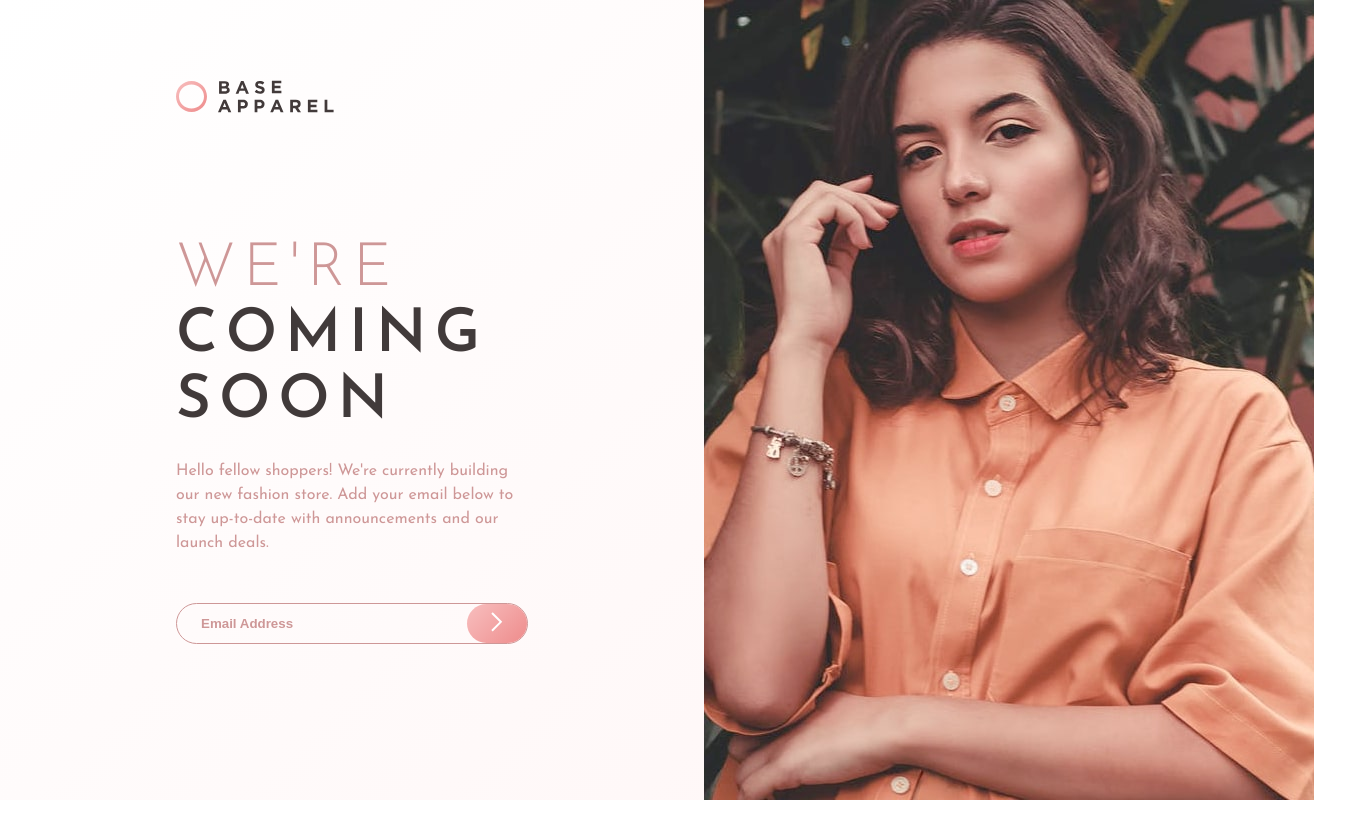
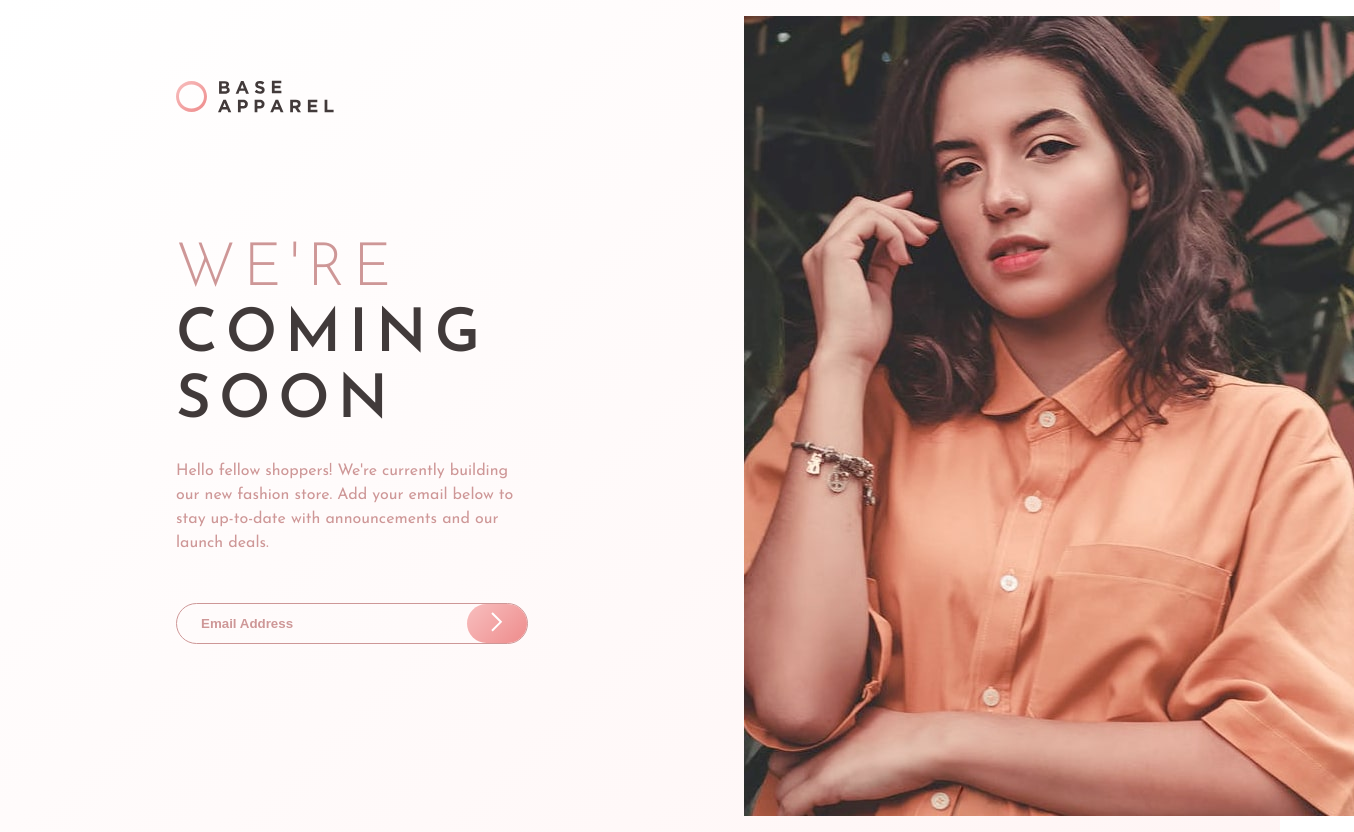
Before and after one commit to tiagobw/base-apparel-coming-soon, a React (Create React App) app: page / in a window 1280 px wide. Shown: the whole page, 1354 px wide, since content can reach past the window. Before the commit the page ends 800 px from the top, so only its background shows below. Built offline with nearby package versions, Linux system fonts and the light colour scheme.

Commit message:
change section to figure

```diff
--- a/src/components/HeroImage.tsx
+++ b/src/components/HeroImage.tsx
@@ -5,9 +5,9 @@ type HeroImageProps = {
 };
 
 const HeroImage = ({ imageSrc }: HeroImageProps) => (
-  <section className='hero'>
+  <figure className='hero'>
     <img className='hero__img' src={imageSrc} alt='A woman with orange shirt' />
-  </section>
+  </figure>
 );
 
 export default HeroImage;
```
